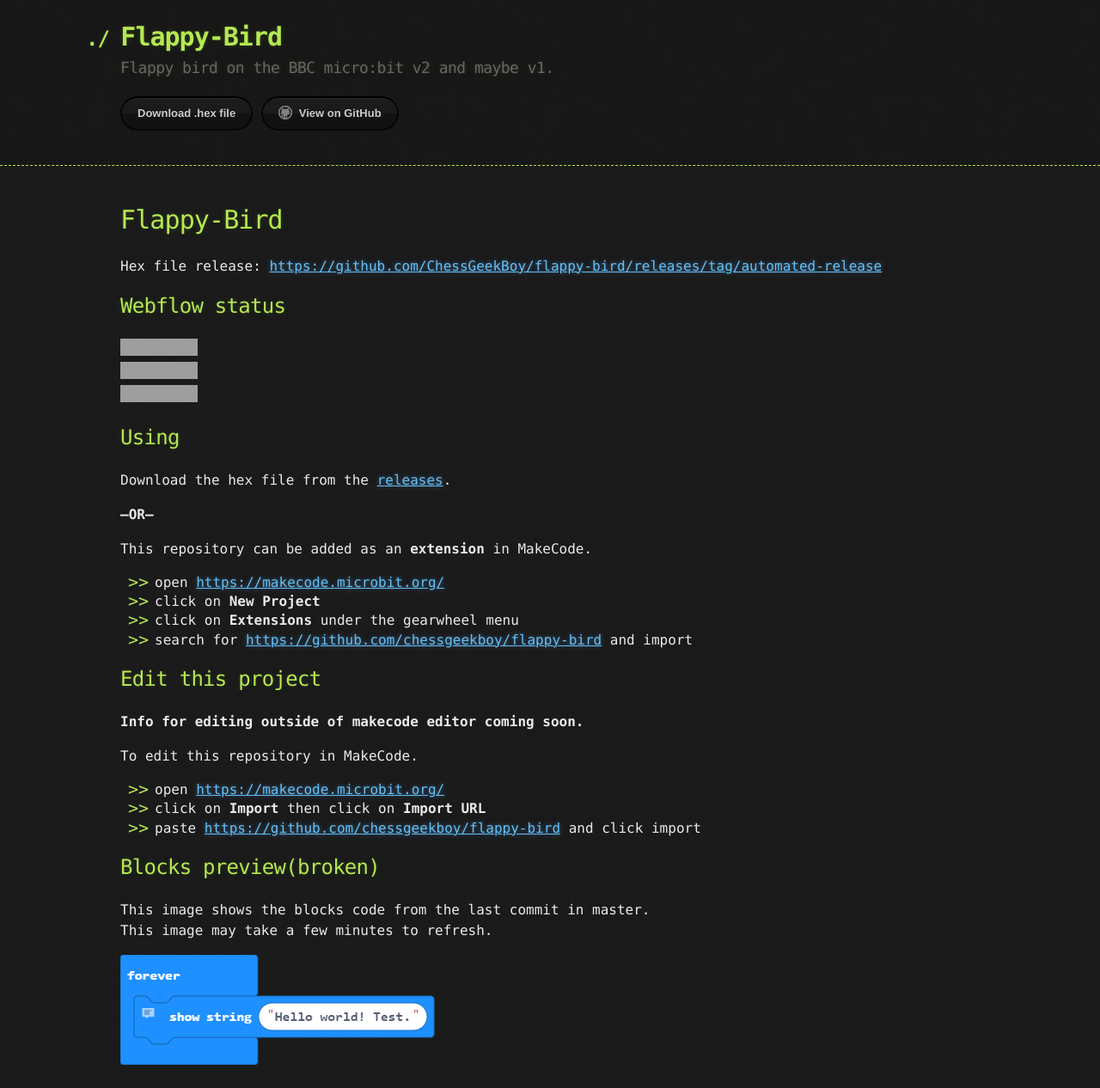
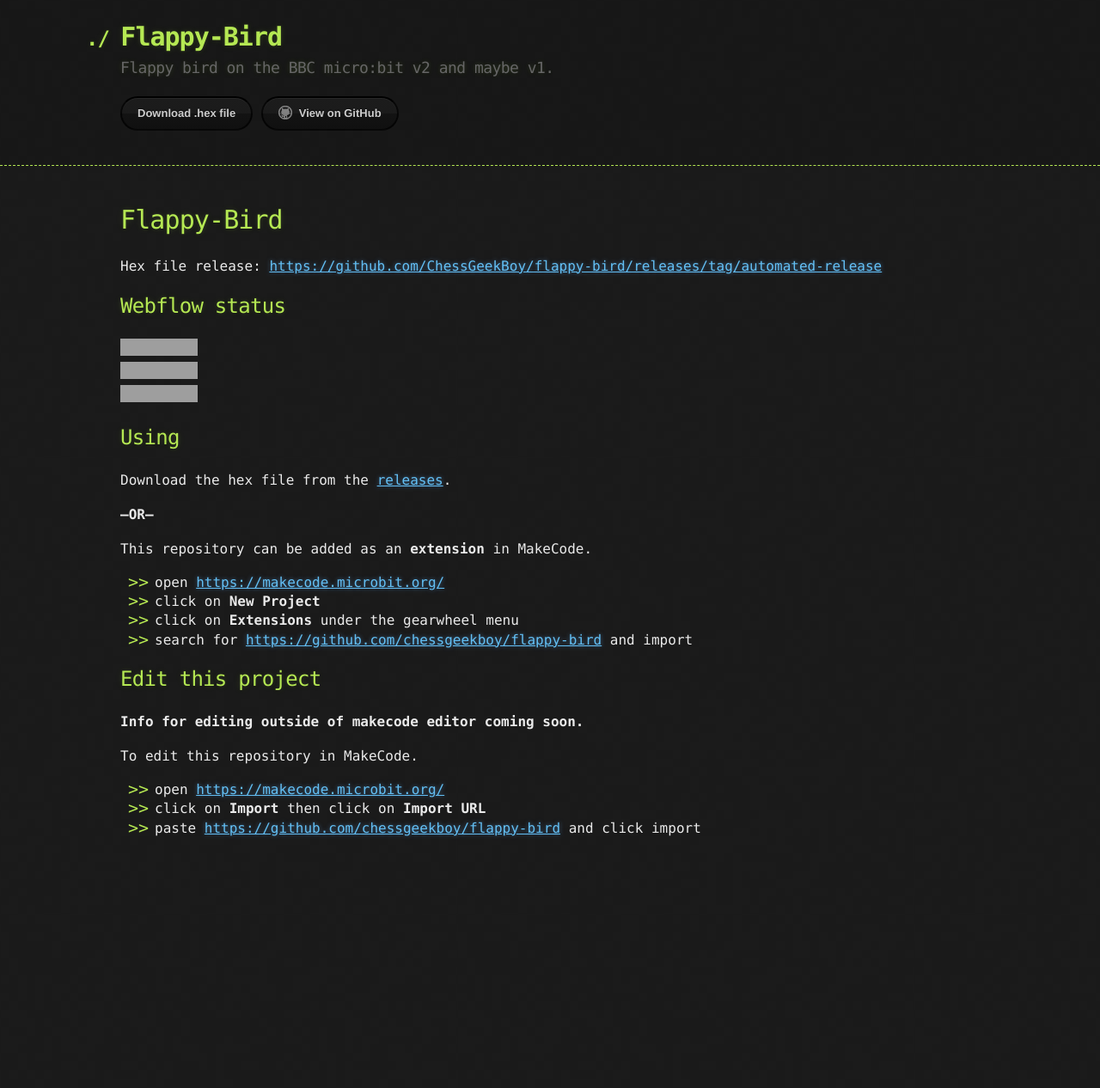
Before and after one commit to ChessGeekBoy/flappy-bird, a Jekyll site: the page built from README.md, in a window 1280 px wide. Shown: the whole page at 86% size. Built offline with Jekyll 4.4.1, drawn with Linux system fonts in a browser that asks for light colours; our own code applies the rules of GitHub Pages for plain Markdown files; after the commit the page ends 995 px from its top, so only the background shows below that; grey boxes are pictures that could not be loaded.

Commit message:
Update default.html

```diff
--- a/_layouts/default.html
+++ b/_layouts/default.html
@@ -102,12 +102,12 @@
           <li>paste <a href="https://github.com/chessgeekboy/flappy-bird">https://github.com/chessgeekboy/flappy-bird</a> and click import <br /></li>
         </ul>
 
-        <h2 id="blocks-previewbroken">Blocks preview(broken)</h2>
+        <!--<h2 id="blocks-previewbroken">Blocks preview(broken)</h2>
 
         <p>This image shows the blocks code from the last commit in master. <br />
         This image may take a few minutes to refresh. <br /></p>
 
-        <p><img src="https://github.com/chessgeekboy/flappy-bird/raw/master/.github/makecode/blocks.png" alt="A rendered view of the blocks" /> <br /></p>
+        <p><img src="https://github.com/chessgeekboy/flappy-bird/raw/master/.github/makecode/blocks.png" alt="A rendered view of the blocks" /> <br /></p>-->
       </section>
     </div>
   </body>
```
